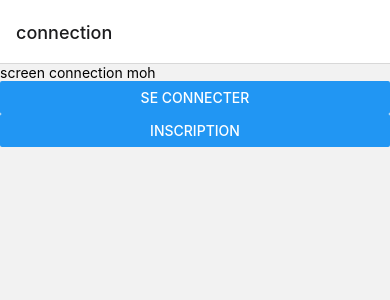
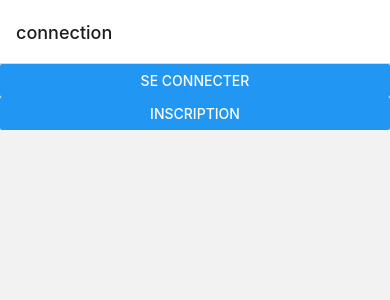
Before and after one commit to mohamadimsa/prevent, a React Native app in the folder client/: screen /connection in a window 390 px wide. Shown: the top 300 px of the page. Built offline with nearby package versions, Linux system fonts and the light colour scheme.

Commit message:
supresion des element unitile

```diff
--- a/client/src/screen/ConnectionScreen.js
+++ b/client/src/screen/ConnectionScreen.js
@@ -13,7 +13,6 @@ const ConnectionScreen = ({navigation})=>{
 
     return(
         <View>
-            <Text>screen connection moh</Text>
             <Button title='se connecter' onPress={()=>authentification('tnifasshouda@gmail.com','houda123')}></Button>
             <Button title='inscription' onPress={()=>navigation.navigate('inscription')}></Button>
         </View>
```
